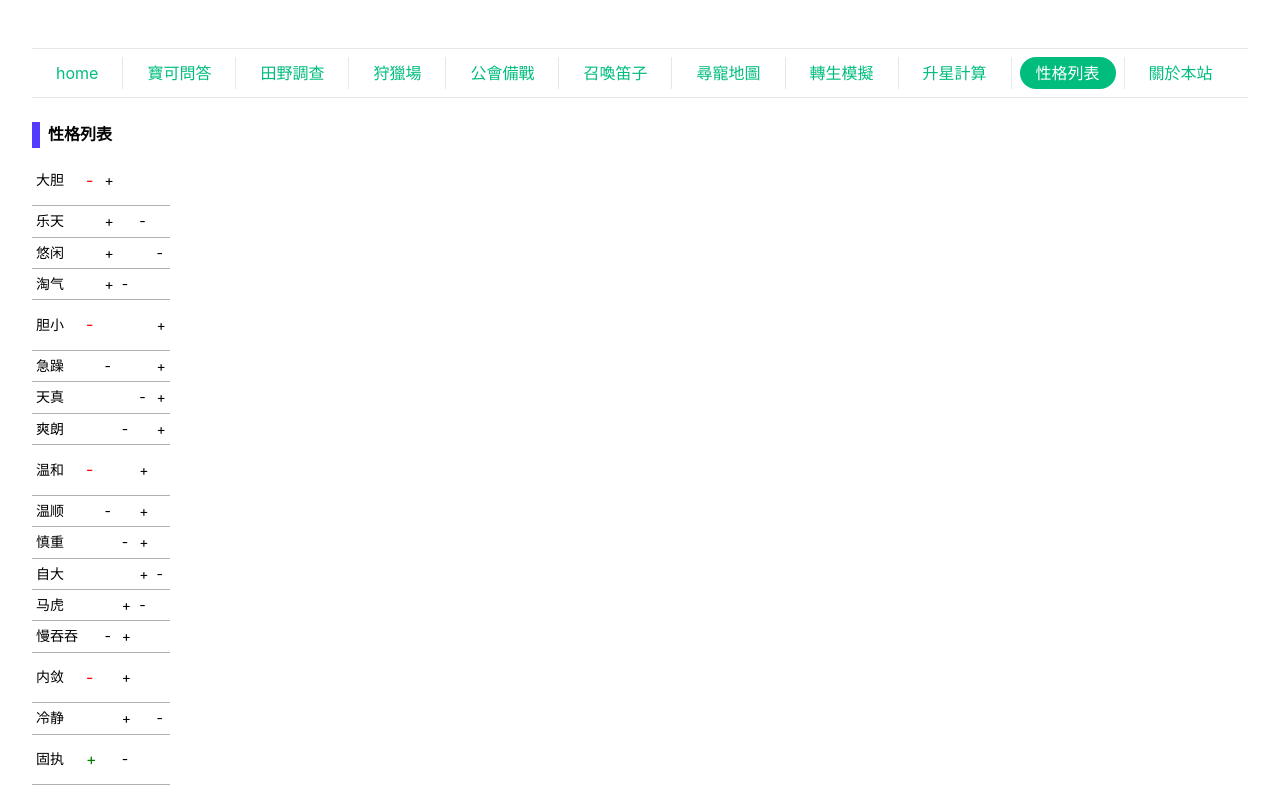
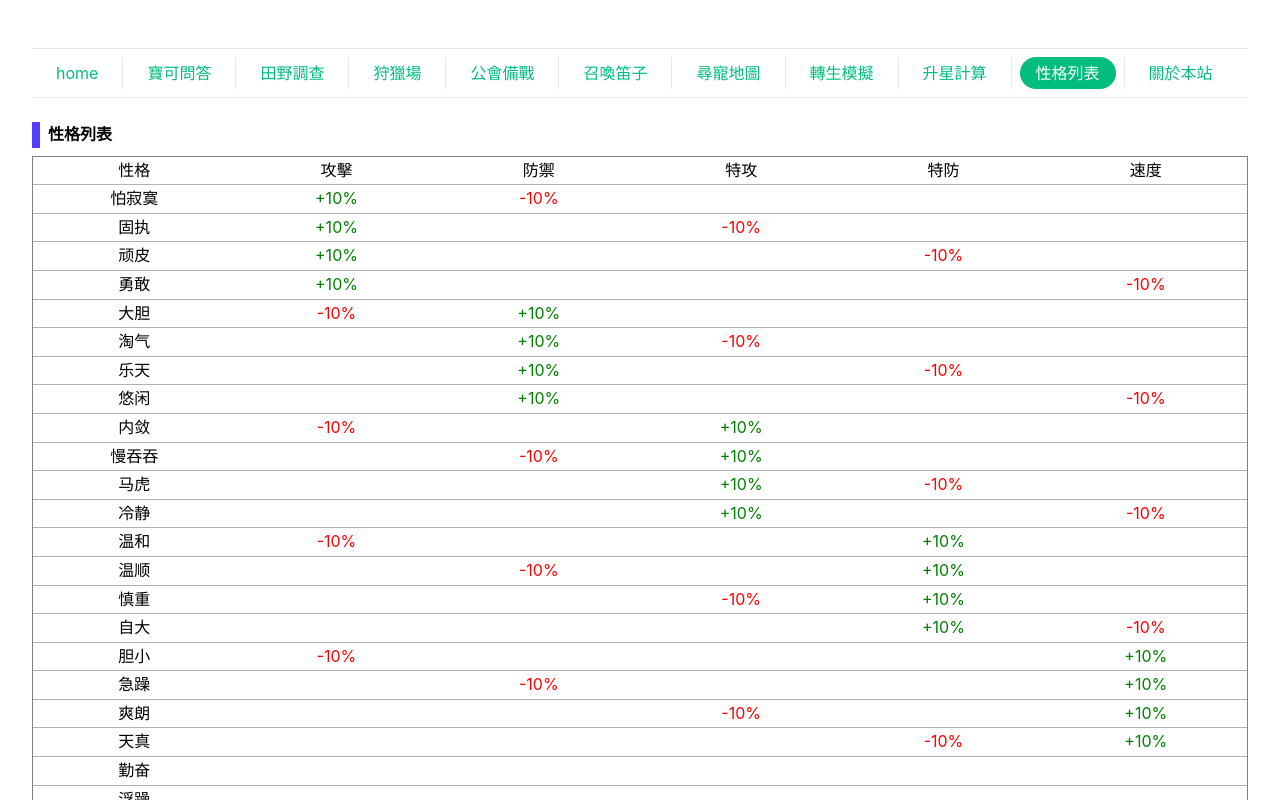
Before and after one commit to tom00502/pokemon-adventurer, a Vue app: page /character in a window 1280 px wide. Shown: the top 800 px of the page. Built offline with nearby package versions, Linux system fonts and the light colour scheme; no server answers.

Commit message:
性格表

```diff
--- a/src/views/Character.vue
+++ b/src/views/Character.vue
@@ -1,62 +1,59 @@
 <script setup>
 import { computed, ref } from '@vue/runtime-core'
 import { RouterLink, RouterView } from 'vue-router'
-//     `特攻(${board.contact})`,
-// `特防(${board.defence})`,
-// `速度(${board.speed})`,
-// `防禦(${board.block})`,
-// `攻擊(${board.attack})`,
-
 const table = {
+    怕寂寞: { attack: '+', block: '-' },
+    固执: { attack: '+', contact: '-' },
+    顽皮: { attack: '+', defence: '-' },
+    勇敢: { attack: '+', speed: '-' },
     大胆: { attack: '-', block: '+' },
+    淘气: { contact: '-', block: '+' },
     乐天: { defence: '-', block: '+' },
     悠闲: { speed: '-', block: '+' },
-    淘气: { contact: '-', block: '+' },
-    胆小: { speed: '+', attack: '-' },
-    急躁: { speed: '+', block: '-' },
-    天真: { speed: '+', defence: '-' },
-    爽朗: { speed: '+', contact: '-' },
+    内敛: { contact: '+', attack: '-' },
+    慢吞吞: { contact: '+', block: '-' },
+    马虎: { contact: '+', defence: '-' },
+    冷静: { contact: '+', speed: '-' },
     温和: { defence: '+', attack: '-' },
     温顺: { defence: '+', block: '-' },
     慎重: { defence: '+', contact: '-' },
     自大: { defence: '+', speed: '-' },
-    马虎: { contact: '+', defence: '-' },
-    慢吞吞: { contact: '+', block: '-' },
-    内敛: { contact: '+', attack: '-' },
-    冷静: { contact: '+', speed: '-' },
-    固执: { attack: '+', contact: '-' },
-    怕寂寞: { attack: '+', block: '-' },
-    顽皮: { attack: '+', defence: '-' },
-    勇敢: { attack: '+', speed: '-' },
+    胆小: { speed: '+', attack: '-' },
+    急躁: { speed: '+', block: '-' },
+    爽朗: { speed: '+', contact: '-' },
+    天真: { speed: '+', defence: '-' },
     勤奋: {},
     浮躁: {},
     坦率: {},
     害羞: {},
     认真: {},
 }
-const searchText = ref('')
-const filterTable = computed(() => {
-    if (searchText.value == '') return table
-    else
-        return Object.fromEntries(
-            Object.entries(table)
-                .map(([key, value]) => {
-                    return [
-                        key,
-                        value.filter((question) =>
-                            question.question.includes(searchText.value)
-                        ),
-                    ]
-                })
-                .filter(([key, value]) => value.length)
-        )
-})
+const getText = (value) => {
+    if (value === '+') {
+        return '+10%'
+    }
+    if (value === '-') {
+        return '-10%'
+    }
+    return ' '
+}
 </script>
 
 <template>
     <main>
         <div class="page-title">性格列表</div>
+        <div class="table-div">
             <table>
+                <thead>
+                    <tr>
+                        <th>性格</th>
+                        <th>攻擊</th>
+                        <th>防禦</th>
+                        <th>特攻</th>
+                        <th>特防</th>
+                        <th>速度</th>
+                    </tr>
+                </thead>
                 <tbody>
                     <tr v-for="(item, key) in table" :key="key">
                         <td>{{ key }}</td>
@@ -67,45 +64,86 @@ const filterTable = computed(() => {
                                     'text-green': item.attack == '+',
                                 }"
                             >
-                            {{ item.attack }}
+                                {{ getText(item.attack) }}
                             </div>
                         </td>
                         <td>
-                        <div>{{ item.block }}</div>
+                            <div
+                                :class="{
+                                    'text-red': item.block == '-',
+                                    'text-green': item.block == '+',
+                                }"
+                            >
+                                {{ getText(item.block) }}
+                            </div>
                         </td>
                         <td>
-                        <div>{{ item.contact }}</div>
+                            <div
+                                :class="{
+                                    'text-red': item.contact == '-',
+                                    'text-green': item.contact == '+',
+                                }"
+                            >
+                                {{ getText(item.contact) }}
+                            </div>
                         </td>
                         <td>
-                        <div>{{ item.defence }}</div>
+                            <div
+                                :class="{
+                                    'text-red': item.defence == '-',
+                                    'text-green': item.defence == '+',
+                                }"
+                            >
+                                {{ getText(item.defence) }}
+                            </div>
                         </td>
                         <td>
-                        <div>{{ item.speed }}</div>
+                            <div
+                                :class="{
+                                    'text-red': item.speed == '-',
+                                    'text-green': item.speed == '+',
+                                }"
+                            >
+                                {{ getText(item.speed) }}
+                            </div>
                         </td>
                     </tr>
                 </tbody>
             </table>
+        </div>
     </main>
 </template>
 <style scoped>
+table-div {
+    width: 500px;
+}
 table {
-    font-size: 14px;
     border-collapse: collapse;
+    width: 100%;
+    border: 1px solid gray;
+    text-align: center;
+    font-size: 16px;
 }
 table tr {
     border-bottom: 1px rgb(177, 177, 177) solid;
+    width: 100%;
+    display: table;
+    table-layout: fixed;
 }
-td {
-    padding: 4px;
+table tbody {
+    display: block;
+    height: 100%;
+    overflow-y: scroll;
+    scrollbar-width: none;
+    -ms-overflow-style: none;
+}
+table tbody::-webkit-scrollbar {
+    display: none;
 }
 .text-red {
-    margin: 8px 0px;
-    font-size: 16px;
     color: red;
 }
 .text-green {
-    margin: 8px 0px;
-    font-size: 16px;
     color: green;
 }
 .page-title {
```
Lines whose indentation alone changed are shown as unchanged.
